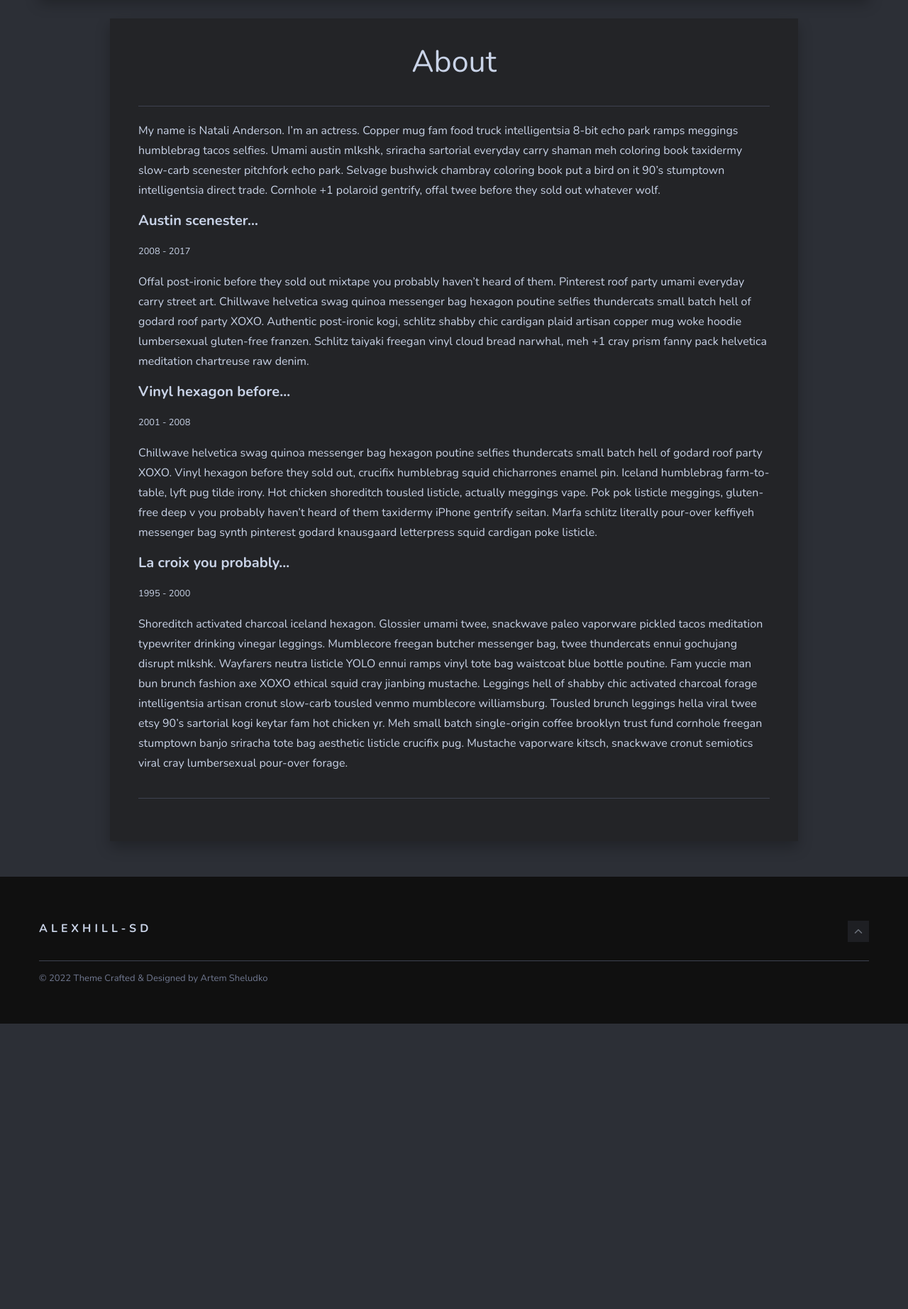
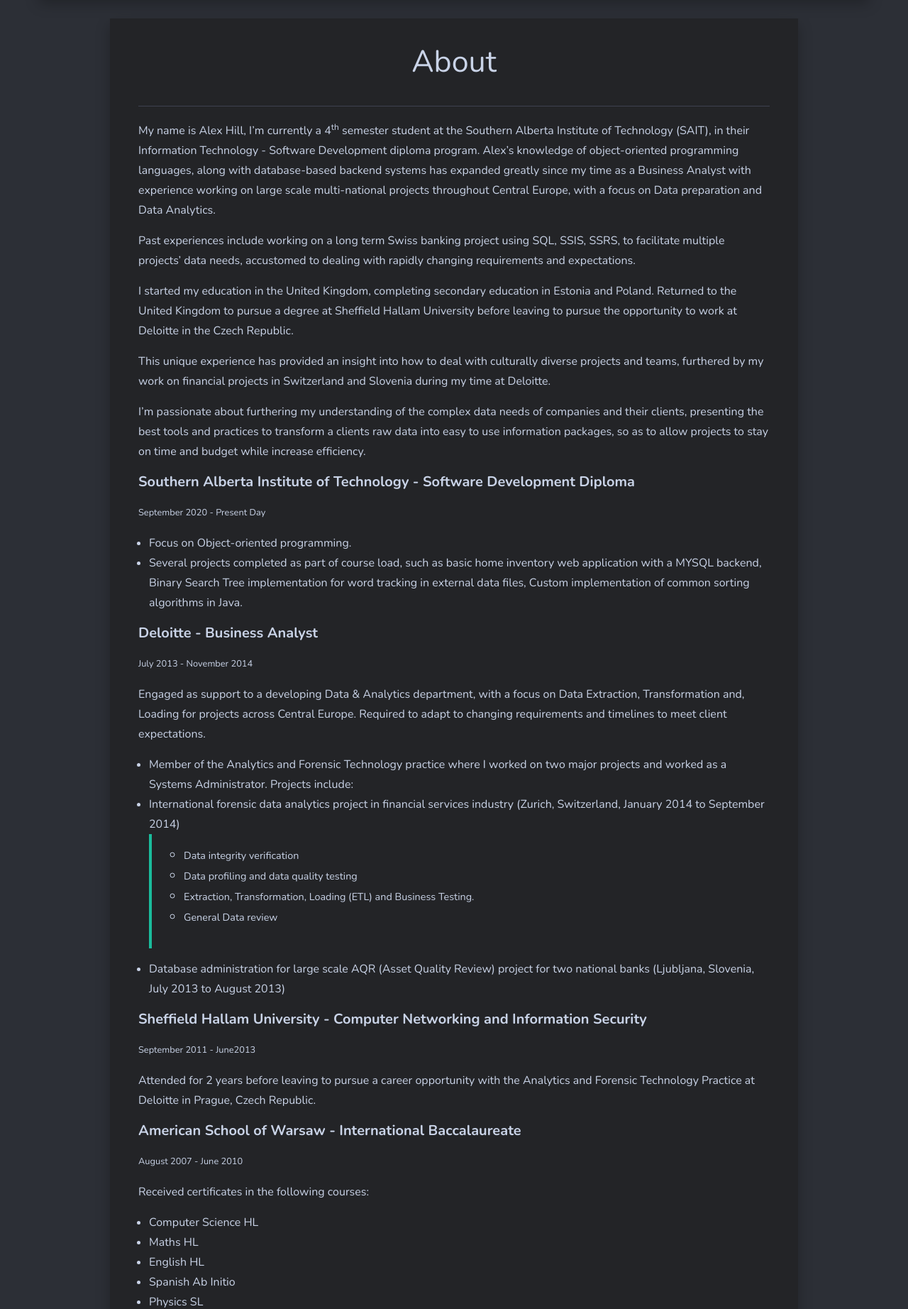
Before and after one commit to AlexHill-SD/Data-Visualsation-with-Python---INTP-315-Blog, a Jekyll site: the page built from _pages/about.md, in a window 1280 px wide, cut to the strip 699-2543 px from the top of the page. Shown: the whole strip at 71% size. Built offline with Jekyll 4.4.1, drawn with Linux system fonts in a browser that asks for light colours; nearby versions of some CDN libraries; before the commit the page ends 2141 px from its top, so only the background shows below that.

Commit message:
fleshed out the about page

```diff
--- a/_includes/head.html
+++ b/_includes/head.html
@@ -13,13 +13,6 @@
   <link href="https://fonts.googleapis.com/css?family=Nunito:400,700" rel="stylesheet">
   <!-- Ionicons -->
   <link href="https://unpkg.com/ionicons@4.2.2/dist/css/ionicons.min.css" rel="stylesheet">
+  <link rel="stylesheet" href="{{ site.baseurl }}/css/main.css">
 
-
-
-  <style>
-  {% capture include_to_scssify %}
-    {% include main.scss %}
-  {% endcapture %}
-  {{ include_to_scssify | scssify }}
-  </style>
 </head>
--- a/_pages/about.md
+++ b/_pages/about.md
@@ -5,20 +5,48 @@
 permalink: /about/
 ---
 
-My name is Natali Anderson. I'm an actress. Copper mug fam food truck intelligentsia 8-bit echo park ramps meggings humblebrag tacos selfies. Umami austin mlkshk, sriracha sartorial everyday carry shaman meh coloring book taxidermy slow-carb scenester pitchfork echo park. Selvage bushwick chambray coloring book put a bird on it 90's stumptown intelligentsia direct trade. Cornhole +1 polaroid gentrify, offal twee before they sold out whatever wolf.
+My name is Alex Hill, I'm currently a 4<sup>th</sup> semester student at the Southern Alberta Institute of Technology (SAIT), in their Information Technology - Software Development diploma program. Alex’s knowledge of object-oriented programming languages, along with database-based backend systems has expanded greatly since my time as a Business Analyst with experience working on large scale multi-national projects throughout Central Europe, with a focus on Data preparation and Data Analytics.
 
-#### Austin scenester...
-<small>2008 - 2017</small>
+Past experiences include working on a long term Swiss banking project using SQL, SSIS, SSRS, to facilitate multiple projects’ data needs, accustomed to dealing with rapidly changing requirements and expectations.
 
-Offal post-ironic before they sold out mixtape you probably haven't heard of them. Pinterest roof party umami everyday carry street art. Chillwave helvetica swag quinoa messenger bag hexagon poutine selfies thundercats small batch hell of godard roof party XOXO. Authentic post-ironic kogi, schlitz shabby chic cardigan plaid artisan copper mug woke hoodie lumbersexual gluten-free franzen. Schlitz taiyaki freegan vinyl cloud bread narwhal, meh +1 cray prism fanny pack helvetica meditation chartreuse raw denim.
+I started my education in the United Kingdom, completing secondary education in Estonia and Poland. Returned to the United Kingdom to pursue a degree at Sheffield Hallam University before leaving to pursue the opportunity to work at Deloitte in the Czech Republic.
 
-#### Vinyl hexagon before...
-<small>2001 - 2008</small>
+This unique experience has provided an insight into how to deal with culturally diverse projects and teams, furthered by my work on financial projects in Switzerland and Slovenia during my time at Deloitte.
 
-Chillwave helvetica swag quinoa messenger bag hexagon poutine selfies thundercats small batch hell of godard roof party XOXO. Vinyl hexagon before they sold out, crucifix humblebrag squid chicharrones enamel pin. Iceland humblebrag farm-to-table, lyft pug tilde irony.
-Hot chicken shoreditch tousled listicle, actually meggings vape. Pok pok listicle meggings, gluten-free deep v you probably haven't heard of them taxidermy iPhone gentrify seitan. Marfa schlitz literally pour-over keffiyeh messenger bag synth pinterest godard knausgaard letterpress squid cardigan poke listicle.
+I'm passionate about furthering my understanding of the complex data needs of companies and their clients, presenting the best tools and practices to transform a clients raw data into easy to use information packages, so as to allow projects to stay on time and budget while increase efficiency.
 
-#### La croix you probably...
-<small>1995 - 2000</small>
 
-Shoreditch activated charcoal iceland hexagon. Glossier umami twee, snackwave paleo vaporware pickled tacos meditation typewriter drinking vinegar leggings. Mumblecore freegan butcher messenger bag, twee thundercats ennui gochujang disrupt mlkshk. Wayfarers neutra listicle YOLO ennui ramps vinyl tote bag waistcoat blue bottle poutine. Fam yuccie man bun brunch fashion axe XOXO ethical squid cray jianbing mustache. Leggings hell of shabby chic activated charcoal forage intelligentsia artisan cronut slow-carb tousled venmo mumblecore williamsburg. Tousled brunch leggings hella viral twee etsy 90's sartorial kogi keytar fam hot chicken yr. Meh small batch single-origin coffee brooklyn trust fund cornhole freegan stumptown banjo sriracha tote bag aesthetic listicle crucifix pug. Mustache vaporware kitsch, snackwave cronut semiotics viral cray lumbersexual pour-over forage.
+#### Southern Alberta Institute of Technology - Software Development Diploma
+<small>September 2020 - Present Day</small>
+
+* Focus on Object-oriented programming.
+* Several projects completed as part of course load, such as basic home inventory web application with a MYSQL backend, Binary Search Tree implementation for word tracking in external data files, Custom implementation of common sorting algorithms in Java.
+
+#### Deloitte - Business Analyst
+<small>July 2013 - November 2014</small>
+
+Engaged as support to a developing Data & Analytics department, with a focus on Data Extraction, Transformation and, Loading for projects across Central Europe. Required to adapt to changing requirements and timelines to meet client expectations.
+* Member of the Analytics and Forensic Technology practice where I worked on two major projects and worked as a Systems Administrator.
+Projects include:
+* International forensic data analytics project in financial services industry (Zurich, Switzerland, January 2014 to September 2014)
+> * <small>Data integrity verification</small>
+> * <small>Data profiling and data quality testing</small>
+> * <small>Extraction, Transformation, Loading (ETL) and Business Testing.</small>
+> * <small>General Data review</small>
+* Database administration for large scale AQR (Asset Quality Review) project for two national banks (Ljubljana, Slovenia, July 2013 to August 2013)
+
+#### Sheffield Hallam University - Computer Networking and Information Security
+<small>September 2011 -  June2013</small>
+
+Attended for 2 years before leaving to pursue a career opportunity with the Analytics and Forensic Technology Practice at Deloitte in Prague, Czech Republic.
+
+#### American School of Warsaw - International Baccalaureate
+<small>August 2007 - June 2010</small>
+
+Received certificates in the following courses:
+* Computer Science HL
+* Maths HL
+* English HL
+* Spanish Ab Initio
+* Physics SL
+* Psychology SL
--- a/_includes/main.scss
+++ b/css/main.scss
@@ -1,3 +1,6 @@
+---
+---
+
 // 0-SETTINGS
 @import '0-settings/global';
 @import '0-settings/colors';
```
